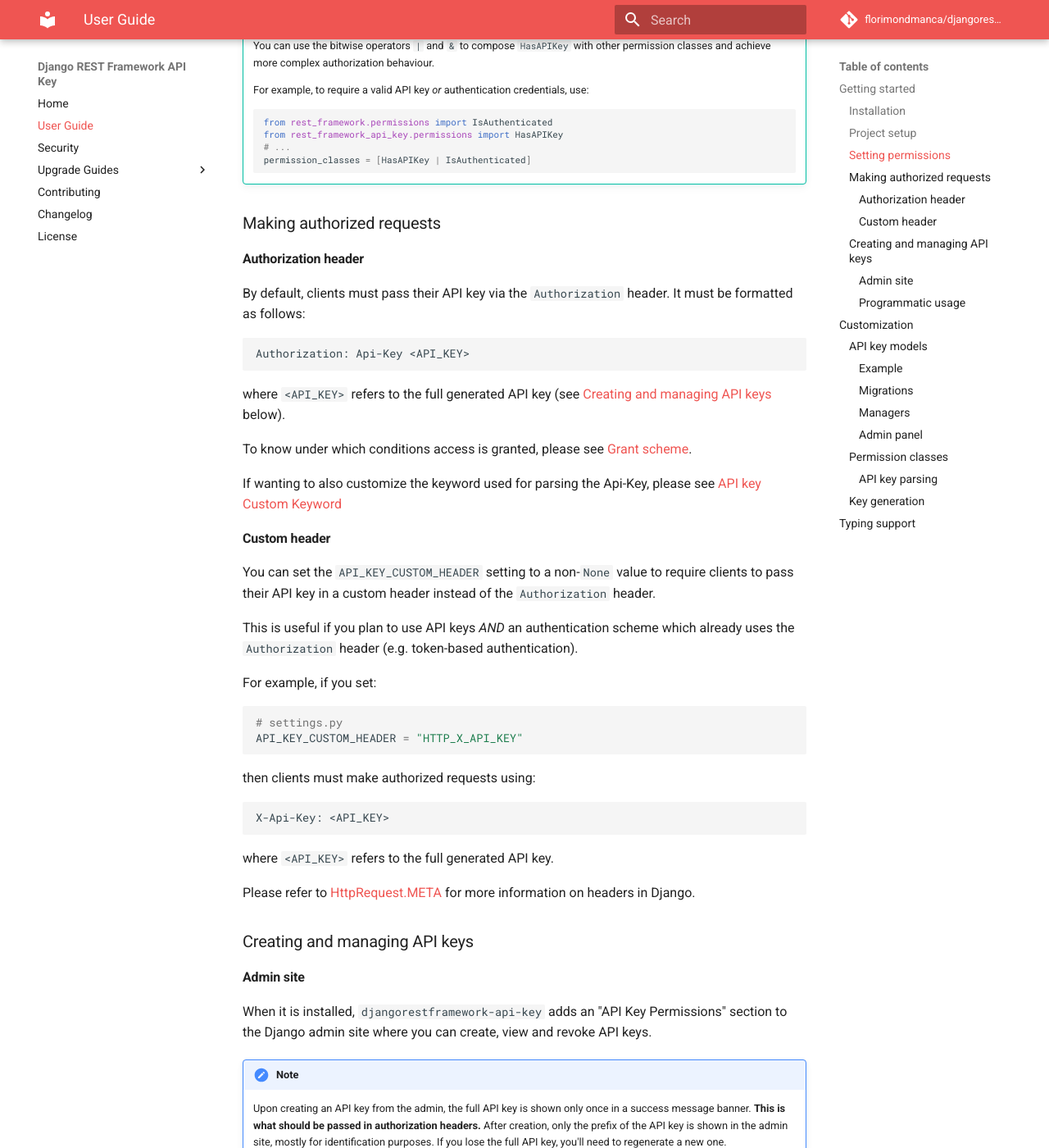
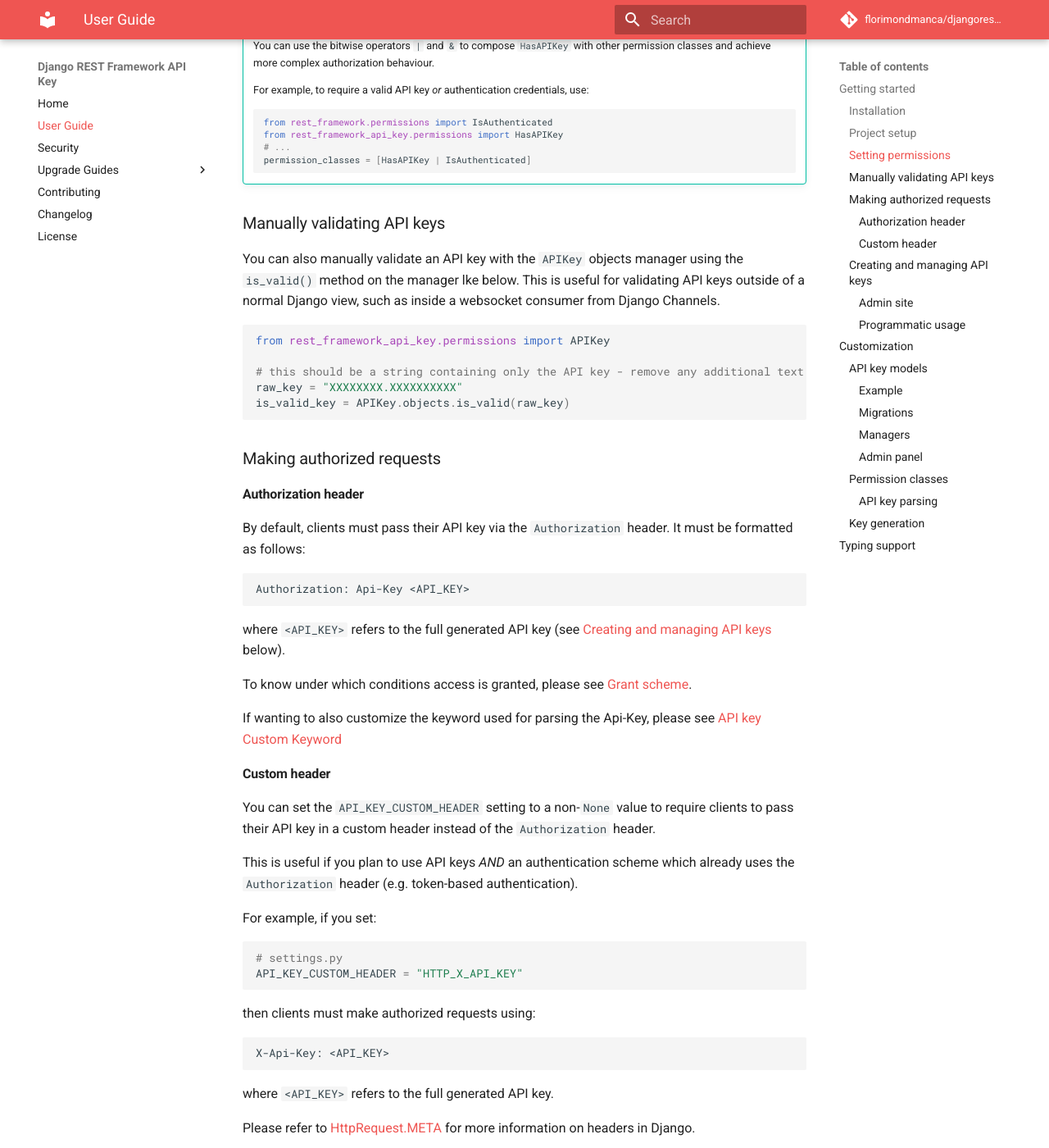
Before and after one commit to florimondmanca/djangorestframework-api-key, an MkDocs documentation site: the page built from docs/guide.md, in a window 1280 px wide and 1400 px high, scrolled down 1396 px. Shown: the whole window at 82% size. Built offline with MkDocs 1.6.1 and Material for MkDocs 9.7.7, drawn with Linux system fonts in a browser that asks for light colours; comment, search, counter and statistics services are not loaded; some of the changed text lies outside the part shown.

Commit message:
Update docs to include example on manually validating API keys (#257)
* Update guide.md to add example for manually validating API key

* Update guide.md to add manual key validation note to programmatic usage section

* Update guide.md - fixed copy paste error

* Update docs/guide.md

Co-authored-by: Florimond Manca <florimond.manca@protonmail.com>

---------

Co-authored-by: Florimond Manca <florimond.manca@protonmail.com>

````diff
--- a/docs/guide.md
+++ b/docs/guide.md
@@ -73,6 +73,17 @@
     permission_classes = [HasAPIKey | IsAuthenticated]
     ```
 
+### Manually validating API keys
+You can also manually validate an API key with the `APIKey` objects manager using the `is_valid()` method on the manager lke below. This is useful for validating API keys outside of a normal Django view, such as inside a websocket consumer from Django Channels.
+
+```python
+from rest_framework_api_key.permissions import APIKey
+
+# this should be a string containing only the API key - remove any additional text like "Api-Key" if present
+raw_key = "XXXXXXXX.XXXXXXXXXX"
+is_valid_key = APIKey.objects.is_valid(raw_key)
+```
+
 ### Making authorized requests
 
 #### Authorization header
@@ -123,7 +134,9 @@
 
 #### Programmatic usage
 
-API keys can be created, viewed and revoked programmatically by manipulating the `APIKey` model.
+API keys can be created, viewed, revoked, and validated programmatically by manipulating the `APIKey` model.
+
+- You can validate API keys manually, see the "Manually validating API keys" section above.
 
 !!! note
     The examples below use the [Django shell](https://docs.djangoproject.com/en/2.2/ref/django-admin/#django-admin-shell).
````
